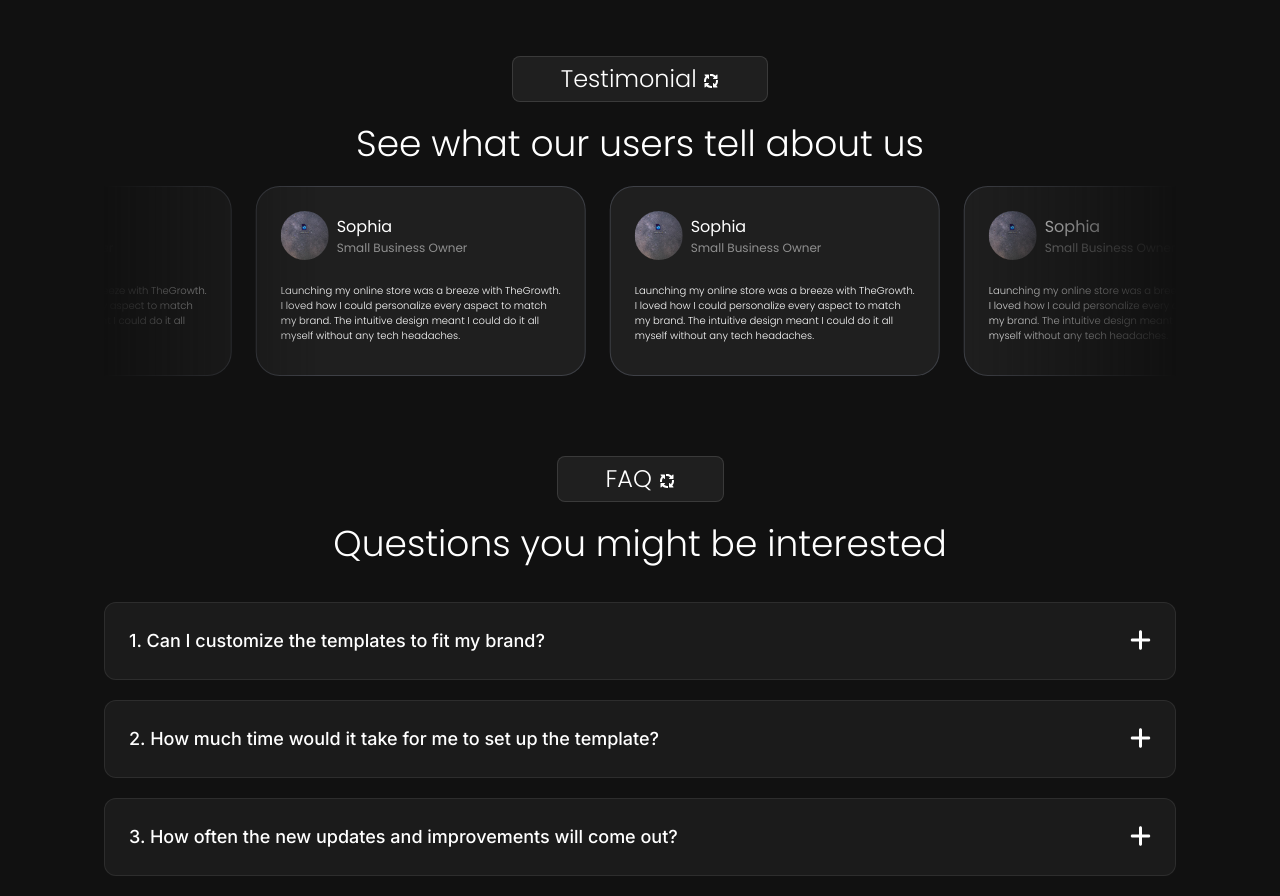
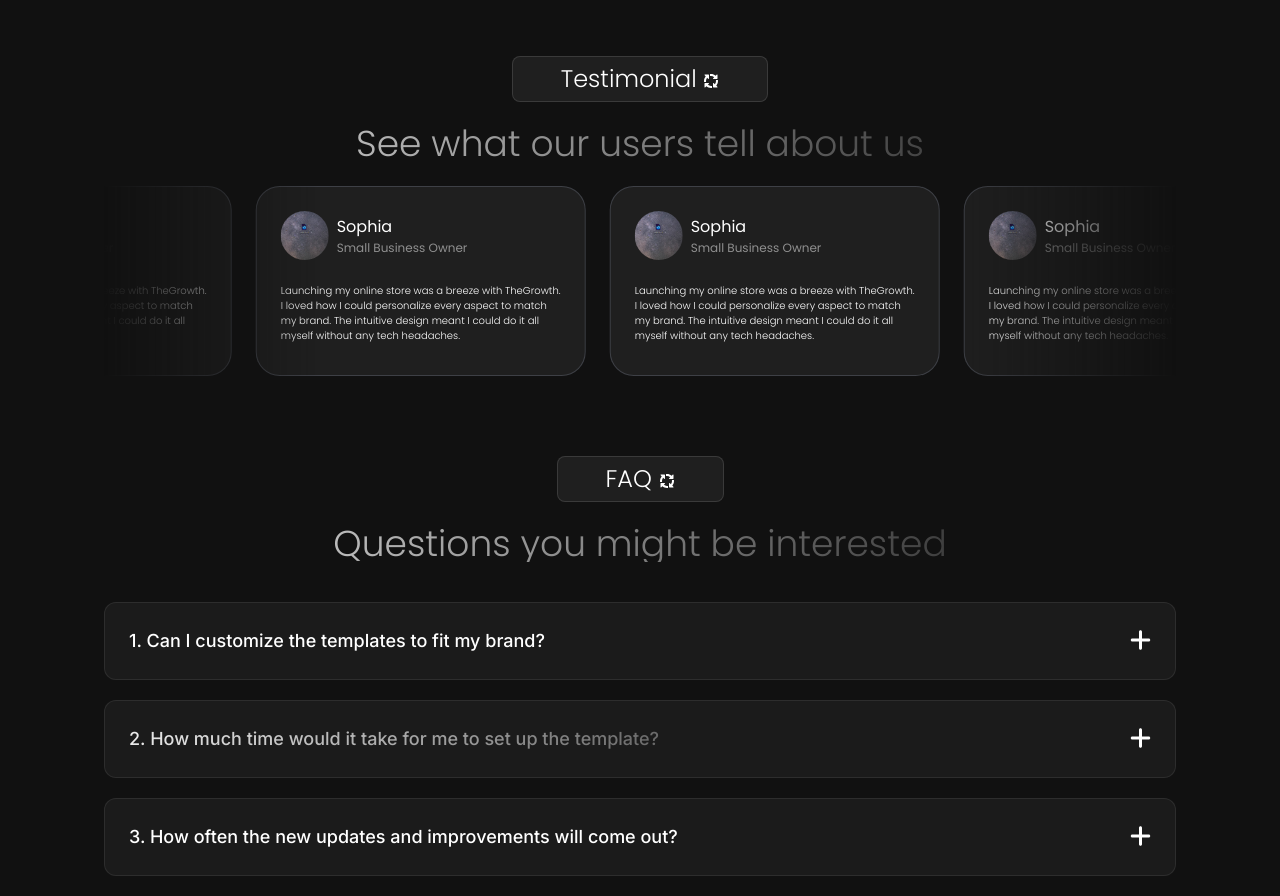
Before and after one commit to bikash829/growth, a website: page public/index.html in a window 1280 px wide. Shown: the part 2780-3676 px from the top of the page. Drawn offline with Linux system fonts and the light colour scheme.

Commit message:
section title shadow completed

```diff
--- a/public/assets/css/style.css
+++ b/public/assets/css/style.css
@@ -224,8 +224,6 @@
     transparent
   );
   mask: linear-gradient(90deg, transparent, white 20%, white 80%, transparent);
-
-  /* mask: linier-gradient(90deg, transparent, white 20%); */
 }
 
 .scroller[data-animated="true"] .scroller__inner {
@@ -247,7 +245,7 @@
   to {
     transform: translateX(
       calc(-50% - 0.75rem)
-    ); /* 0.5rem is the gap which is half size of main gap*/
+    ); /* 0.75rem is the gap which is half size of main gap*/
   }
 }
 /*<--- marquee animation  */
@@ -255,12 +253,6 @@
 /* service transition  */
 .service-container {
   transition: all 0.2s linear;
-}
-
-.service-paragraph {
-  /* max-height: auto; */
-  /* overflow: hidden; */
-  /* transition: max-height 0.5s ease; */
 }
 
 .service-arrow {
@@ -275,3 +267,14 @@
 .faq-arrow {
   transition: transform 0.2s linear;
 }
+
+.right-mask {
+  -webkit-mask: linear-gradient(
+    270deg,
+    transparent,
+    white 120%,
+    white 0%,
+    transparent
+  );
+  mask: linear-gradient(270deg, transparent, white 110%, white 0%, transparent);
+}
--- a/public/index.html
+++ b/public/index.html
@@ -326,7 +326,7 @@
             </h2>
           </div>
 
-          <h3 class="section-title text-custom-4xl">
+          <h3 class="section-title right-mask text-custom-4xl">
             Who we are and what we offer
           </h3>
 
@@ -554,7 +554,7 @@
             </h2>
           </div>
 
-          <h3 class="section-title text-center text-custom-4xl">
+          <h3 class="section-title right-mask text-center text-custom-4xl">
             See what our users tell about us
           </h3>
 
@@ -691,7 +691,7 @@
             </h2>
           </div>
 
-          <h3 class="section-title text-custom-4xl">
+          <h3 class="section-title right-mask text-custom-4xl">
             Questions you might be interested
           </h3>
         </div>
@@ -730,7 +730,7 @@
               class="faq-toggle flex cursor-pointer flex-row content-between"
             >
               <div class="basis-10/12 content-center">
-                <h2 class="faq-card-header">
+                <h2 class="faq-card-header right-mask">
                   2. How much time would it take for me to set up the template?
                 </h2>
               </div>
```
